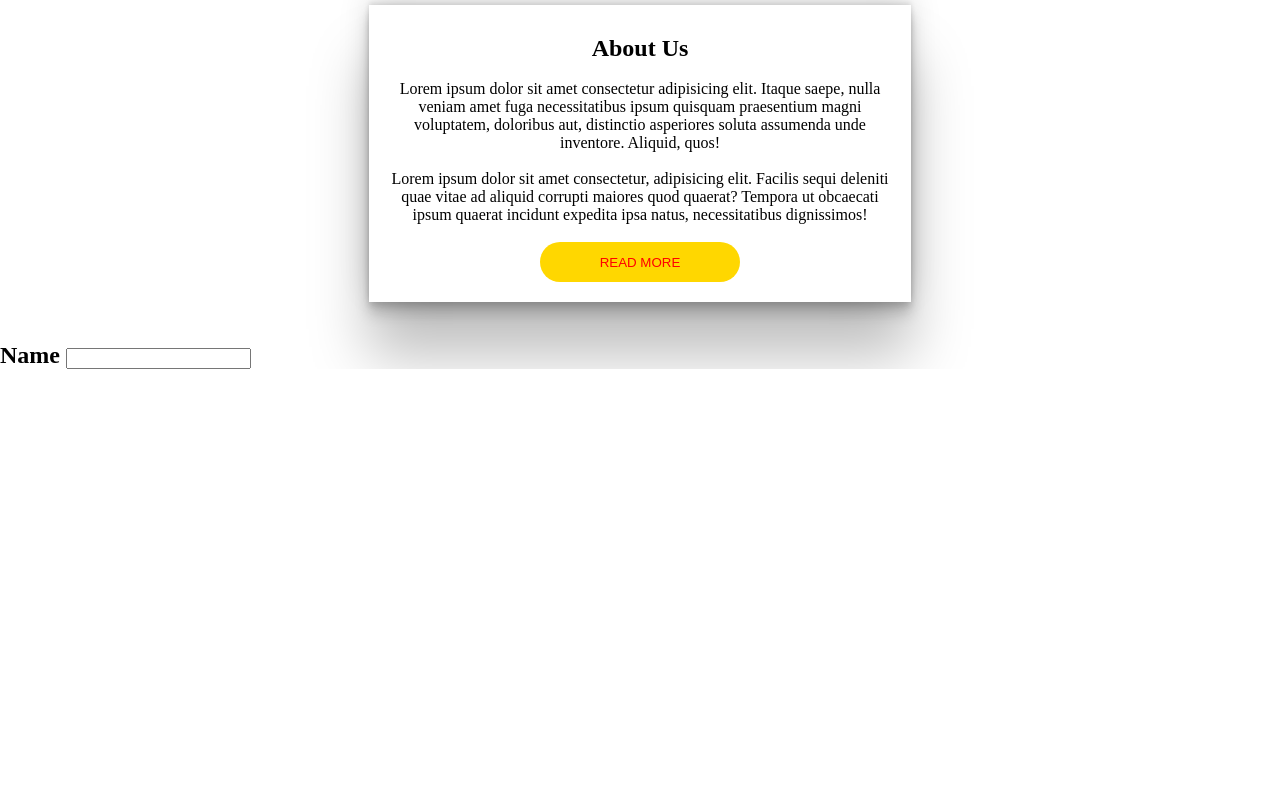
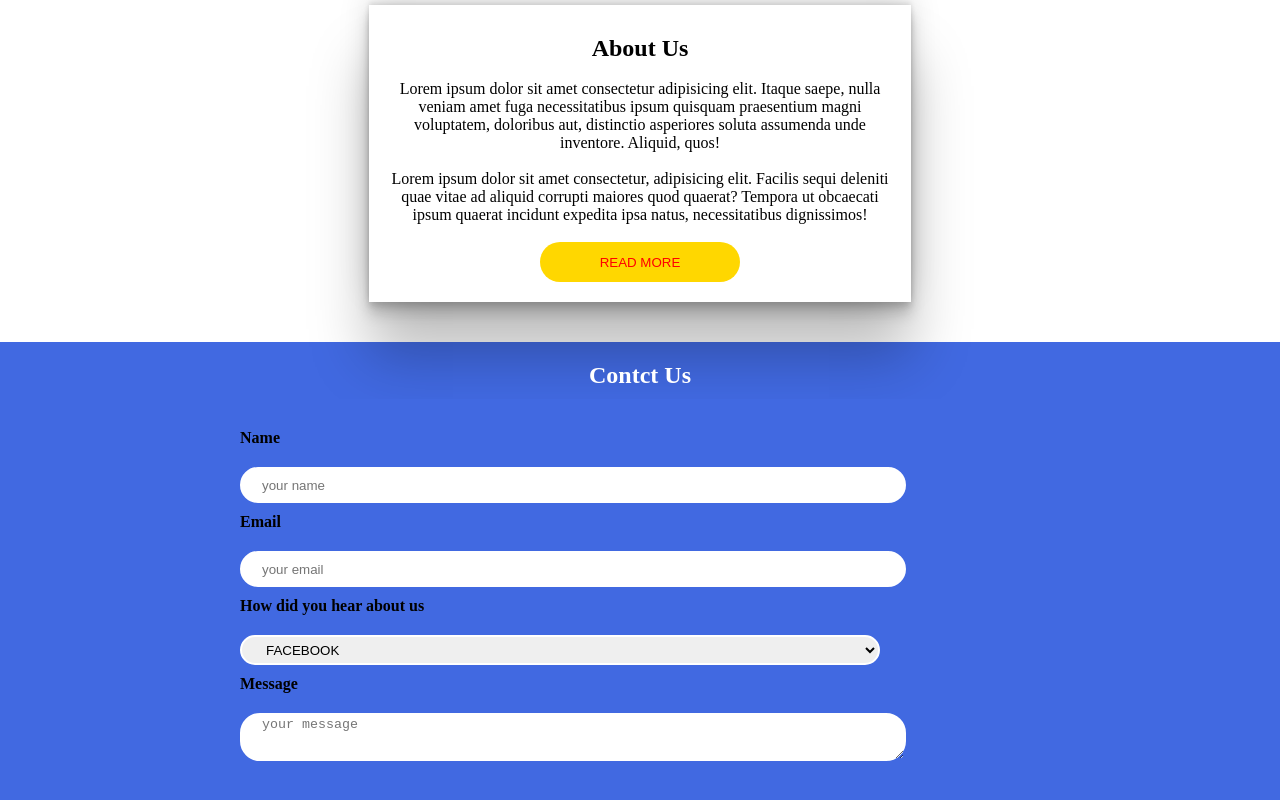
Before and after one commit to deehemjay/dmj-project, a plain HTML site: page new design.html in a window 1280 px wide. Shown: the part 580-1380 px from the top of the page. Before the commit the page ends 949 px from the top, so only its background shows below. Drawn offline with Linux system fonts and the light colour scheme.

Commit message:
first project

```diff
--- a/new design.css
+++ b/new design.css
@@ -9,8 +9,21 @@
     margin: 0;
 }
 
+
+.herocontent{
+/* background-color:rgba(55, 215, 114, 0.171); */
+display: flex;
+align-items: center;
+justify-content: center;
+flex-direction: column;
+width: 100%;
+height: 100%;
+
+}
+
 .hero{
-    height: 450px; background-image: url("./images/pexels-photo-13290760.webp");
+    height: 450px;
+    background-image: url("./images/pexels-photo-13290760.webp");
     display: flex;
     align-items: center;
     justify-content: center;
@@ -90,3 +103,59 @@ button:hover {
 
 
 }
+
+
+.aboutsection22{
+    background-color: royalblue;
+    display: flex;
+    align-items: center;
+    flex-direction: column;
+    justify-content: center;
+    gap: 50px;
+    padding: 20px;
+}
+
+.aboutsection2222{
+    display: flex;
+    align-items: center;
+    flex-direction: column;
+    gap: 10px;
+    color: white;
+
+}
+
+
+.aboutcontent{
+background-color: royalblue;
+width: 800px;
+display: flex;
+flex-direction: column;
+gap: 10px;
+padding: 30px;
+color: black;
+input,select{
+    width: 80%;
+    border-radius: 20px;
+    height: 30px;
+    outline: none;
+    padding-left: 20px;
+    border: 2px solid white;
+}
+}
+
+
+.textbox{
+    width: 80%;
+    border-radius: 20px;
+    height: 40px;
+    outline: none;
+    padding-left: 20px;
+    border: 2px solid white;
+
+}
+
+.fet{
+    display: flex;
+    flex-direction: column;
+    gap: 20px;
+}
--- a/new design.html
+++ b/new design.html
@@ -11,12 +11,14 @@
         <img src="./images/logo.png" alt="">
     </header>
     <section class="hero">
+        <div class="herocontent">
         <h1>
             welcome to my page
         </h1>
         <h2>click here</h2>
         <button>click</button>
         <button class="enter">enter</button>
+    </div>
     </section>
     <!-- <blockquote><p>Lorem ipsum dolor sit amet consectetur adipisicing <br> elit. Nihil cumque quibusdam adipisci <br> assumenda voluptas illo eum? Sint iusto quae doloremque!</p></blockquote> -->
 
@@ -38,10 +40,40 @@
 </section>
 <SEction class="aboutsection22">
 <div class="aboutsection2222">
-<h2>
+    <h1>
+        Contct Us
+    </h1>
+    <div class="aboutcontent">
+<label class="fet">
+   <h4>
     Name
-    <input type="text">
-</h2>
+   </h4>
+   <input type="text" placeholder="your name">
+</label>
+<label  class="fet">
+   <h4>
+    Email
+   </h4>
+   <input type="text" placeholder="your email">
+</label>
+<label  class="fet">
+   <h4>
+    How did you hear about us
+   </h4>
+   <select>
+    <option>FACEBOOK</option>
+    <option>ONLINE</option>
+    <option>TWITTER</option>
+    <option>GOOGLE</option>
+   </select>
+</label>
+<label  class="fet">
+    <h4>
+        Message
+    </h4>
+            <textarea class="textbox" placeholder="your message"></textarea>
+</label>
+</div>
 </div>
 </SEction>
 
```
Also changed, not shown: new file.css (+121 -7 lines), new file.html (+85 -0 lines).
